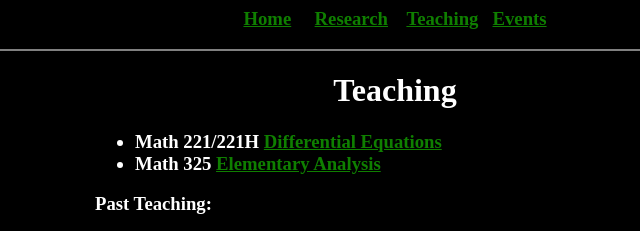
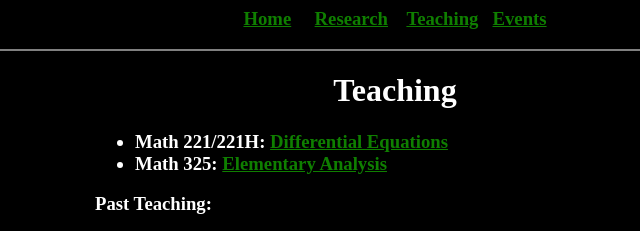
Before and after one commit to jack-jeffries/jack-jeffries.github.io, a plain HTML site: page teaching.html in a window 1280 px wide. Shown: the top 231 px of the page, 245-885 px from the left. Drawn offline with nearby package versions, Linux system fonts and the light colour scheme; some packages are replaced by stand-ins of ours.

Commit message:
Update teaching.html

```diff
--- a/teaching.html
+++ b/teaching.html
@@ -51,8 +51,8 @@ src="http://cdn.mathjax.org/mathjax/latest/MathJax.js?config=TeX-AMS-MML_HTMLorM
 
 
 <h3>
-<ul><li>Math 221/221H <a href="https://jack-jeffries.github.io/F22/221.html">Differential Equations</a></li>
-<li>Math 325 <a href="https://jack-jeffries.github.io/F22/325.html">Elementary Analysis</a></li>
+<ul><li>Math 221/221H: <a href="https://jack-jeffries.github.io/F22/221.html">Differential Equations</a></li>
+<li>Math 325: <a href="https://jack-jeffries.github.io/F22/325.html">Elementary Analysis</a></li>
 </ul>
 </h3>
 
```
